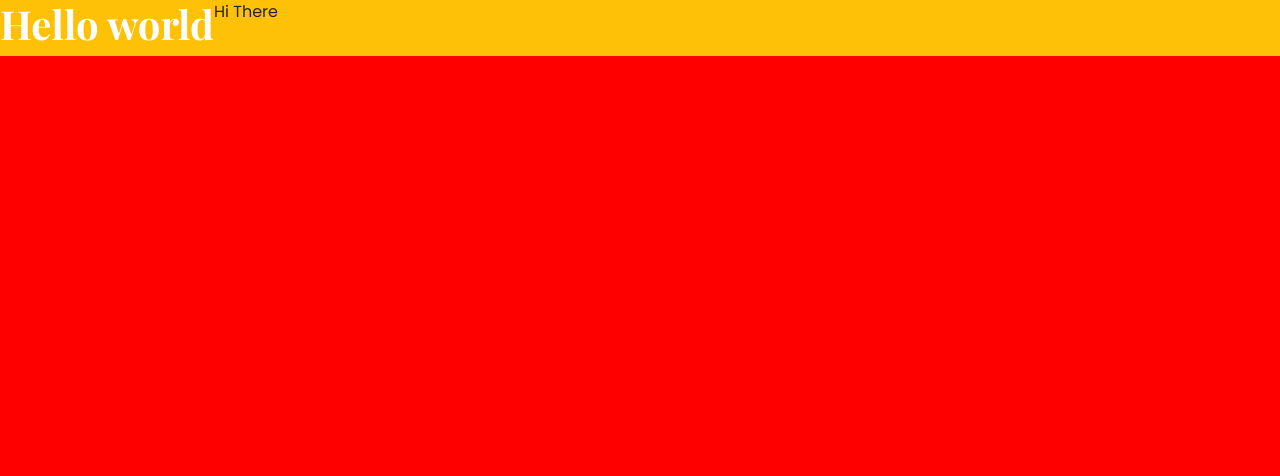
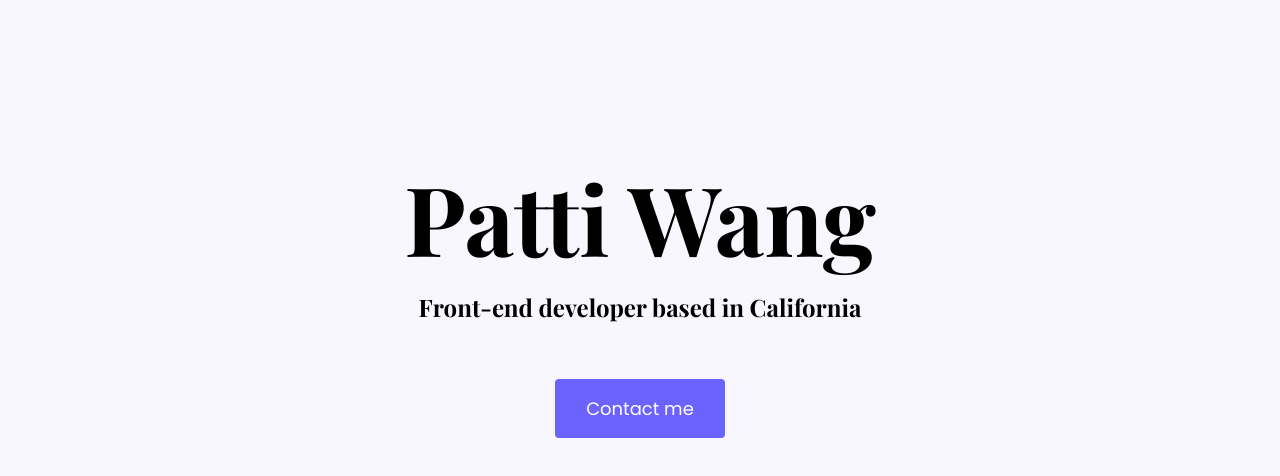
Before and after one commit to patti1287/My-Portfolio, a plain HTML site: page index.html in a window 1280 px wide. Drawn offline with nearby package versions, Linux system fonts and the light colour scheme.

Commit message:
Set up css variables

```diff
--- a/index.html
+++ b/index.html
@@ -32,9 +32,10 @@
     <title>Document</title>
   </head>
   <body>
-    <div class="d-flex bg-warning">
-      <h1>Hello world</h1>
-      <p>Hi There</p>
+    <div class="hero">
+      <h1>Patti Wang</h1>
+      <h2 class="mb-5">Front-end developer based in California</h2>
+      <a href="#" class="btn btn-branding">Contact me</a>
     </div>
   </body>
 </html>
--- a/styles/portfolio.css
+++ b/styles/portfolio.css
@@ -1,15 +1,47 @@
 /*font-family: 'Playfair Display', serif;
 font-family: 'Poppins', sans-serif;*/
+:root {
+    --branding-color: #6c63ff;
+    --secondary-color: #f9f7fe;
+    --heading-font-family: 'Playfair Display', serif;
+    --default-font-family: 'Poppins', sans-serif;
+}
 
 body {
-    background-color: red;
+font-family: var(--default-font-family);
 }
-h1 {
-    color: white;
-font-family: 'Playfair Display', serif;
+
+h1 , h2, h3, h4, h5, h6 {
+    color: black;
+font-family: var(--heading-font-family);
 font-weight: bold;}
 
+h1 {
+    font-size: 96px;
+}
+
 p {
-font-family: 'Poppins', sans-serif;
     font-weight: normal;
 }
+
+.hero {
+    background: var(--secondary-color);
+    text-align: center;
+    padding: 160px 20px;
+}
+
+.hero h2 {
+   font-family: var(--heading-font-family);
+   font-weight: normal;
+   line-height: 2;
+   font-size: 24px;
+}
+
+.btn-branding {
+    background: var(--branding-color);
+    border-radius: 4px;
+    color: white;
+    font-size: 18px;
+    line-height: 27px;
+    padding: 15px 30px;
+}
```
